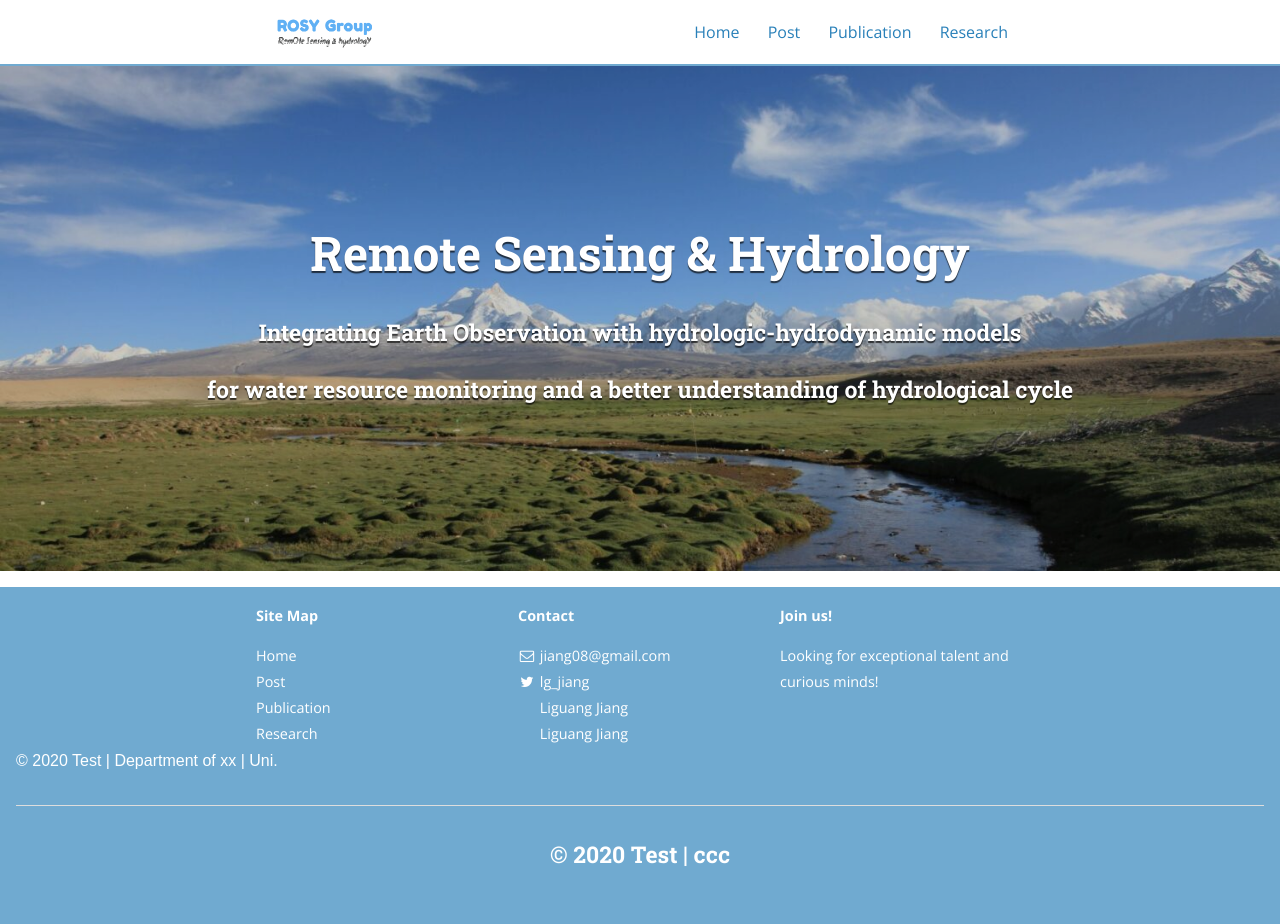
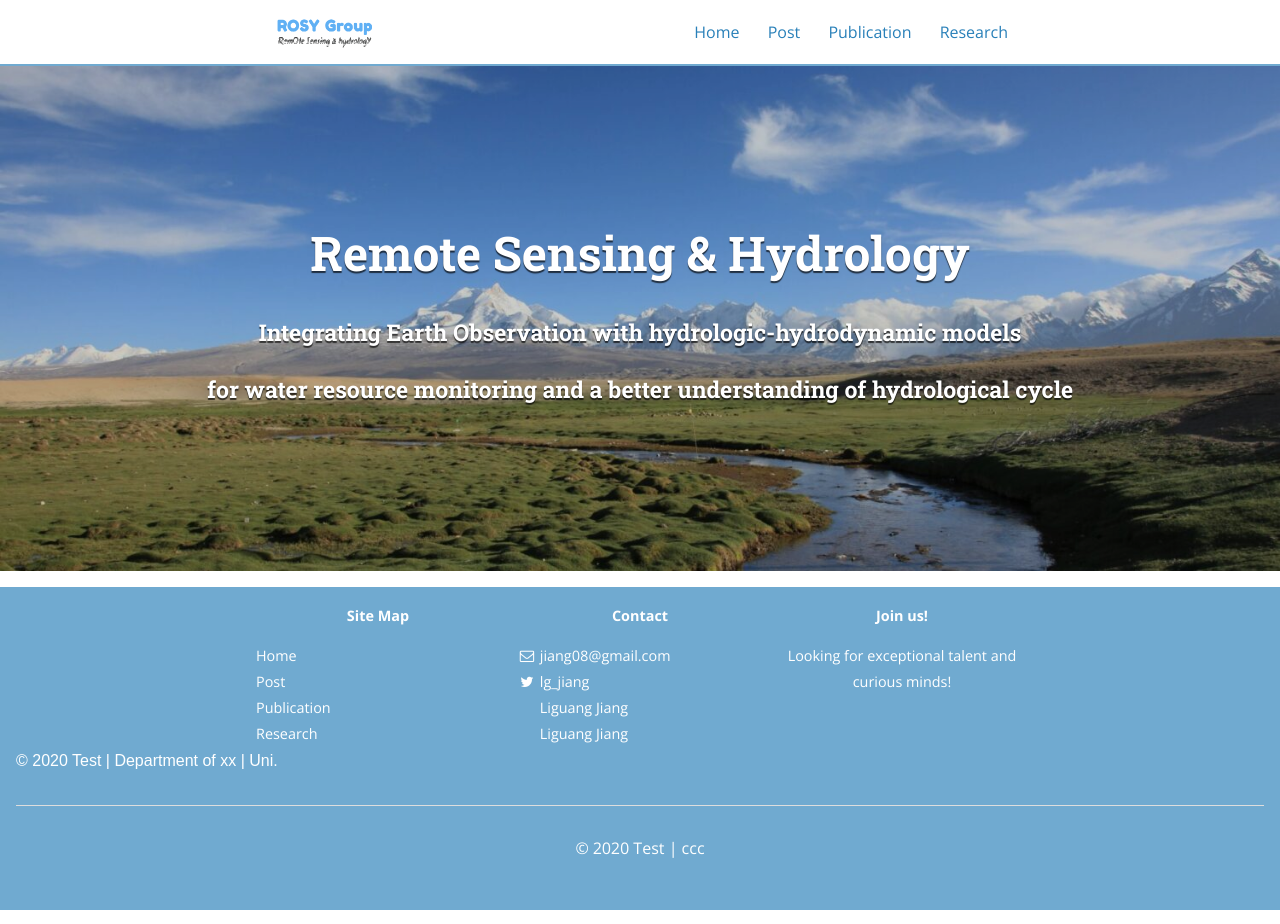
Before and after one commit to 12530/rshydro, a Jekyll site: the page built from index.html, in a window 1280 px wide and 924 px high. Built offline with Jekyll 4.4.1, drawn with Linux system fonts in a browser that asks for light colours; nearby versions of some CDN libraries.

Commit message:
Update footer.html

```diff
--- a/_includes/footer.html
+++ b/_includes/footer.html
@@ -54,9 +54,9 @@
   </div>
   <hr>
   <style>
-    h3 {text-align: center;}
+    p {text-align: center;}
   </style>
-  <h3 class="copyright">© 2020 Test | ccc</h3>
+  <p class="copyright">© 2020 Test | ccc</p>
   <!-- Copyright -->
 </footer>
 
```
